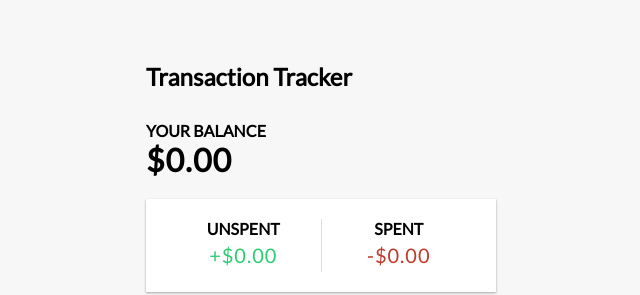
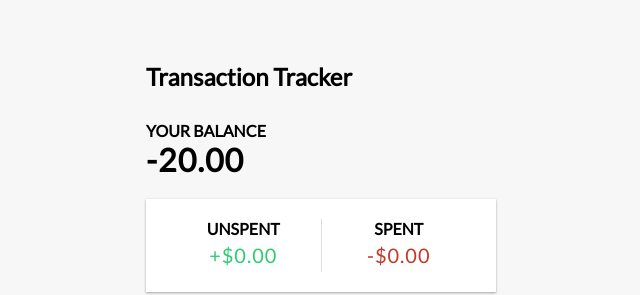
Before and after one commit to ziw224/oracle-transaction-tracker, a React (Create React App) app in the folder transaction-tracker-react/: page / in a window 1280 px wide. Shown: the top 295 px of the page, without its empty margins (319-959 px from the left). Built offline with nearby package versions, Linux system fonts and the light colour scheme.

Commit message:
dynamic add unspent and spent to calculate the balance

```diff
--- a/transaction-tracker-react/src/components/Balance.js
+++ b/transaction-tracker-react/src/components/Balance.js
@@ -1,10 +1,20 @@
-import React from "react";
+import React, { useContext } from "react";
+import { GlobalContext } from "../context/GlobalState";
+
 
 export const Balance = () => {
+  const { transactions } = useContext(GlobalContext);
+
+  // Mapping through and getting all the amounts in the history
+  const amounts = transactions.map(transaction => transaction.amount);
+
+  // Adding them all together and keeping two decimal places.
+  const total = amounts.reduce((acc, item) => (acc += item), 0).toFixed(2);
+
   return (
     <>
       <h4>Your Balance</h4>
-      <h1 id="balance">$0.00</h1>
+      <h1> {total} </h1>
     </>
   );
 };
```
